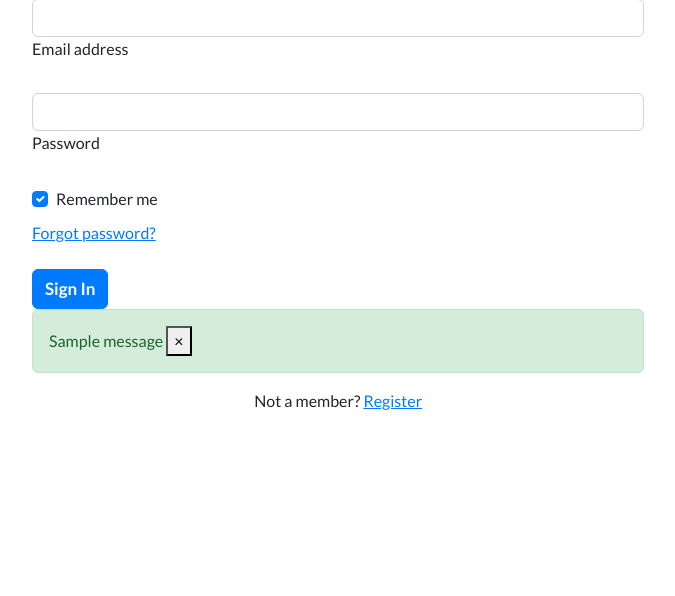
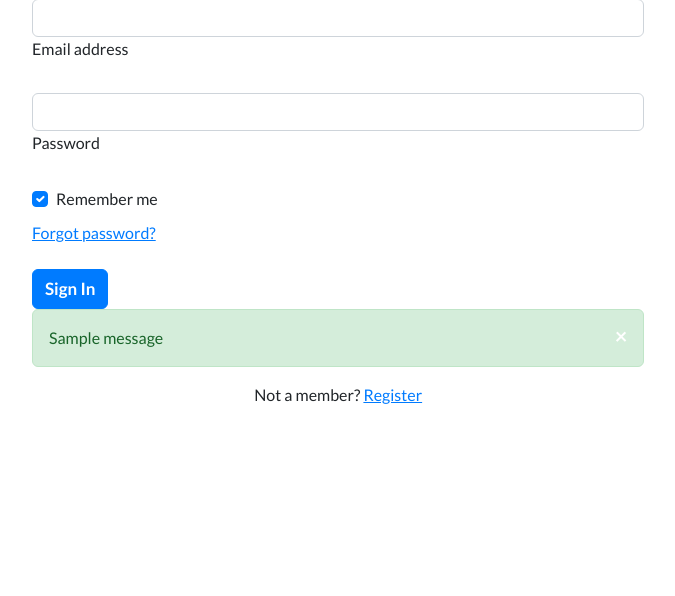
Before and after one commit to acx806/simplescrapeGitHubVersion, a Flask app: page /login in a window 1280 px wide. Shown: the part 373-969 px from the top of the page, without its empty margins (308-983 px from the left). Run offline with Flask 2, Linux system fonts and the light colour scheme; tables that the repository leaves empty hold one stand-in row (values such as "Sample post"); one stand-in notice (Sample message) is shown; some libraries are stand-ins or nearby versions.

Commit message:
message can be closed, function needs to be added in other classes

```diff
--- a/Frontend/Templates/Login.html
+++ b/Frontend/Templates/Login.html
@@ -10,6 +10,18 @@
           href="https://fonts.googleapis.com/css?family=Lato:300,400,700,300italic,400italic,700italic&amp;display=swap">
     <link rel="stylesheet" href="../static/css/Navbar-Right-Links-icons.css">
     <link rel="stylesheet" href="../static/css/untitled.css">
+    <style>
+
+        .closebtn {
+            margin-left: 15px;
+            color: white;
+            font-weight: bold;
+            float: right;
+            font-size: 22px;
+            line-height: 20px;
+            cursor: pointer;
+            transition: 0.3s;
+        }</style>
 </head>
 
 
@@ -46,6 +58,8 @@
         </div>
         <div class="right-block"><a href="ForgotPassword">Forgot password?</a></div>
     </div>
+
+
     <button type="submit" class="btn btn-primary ms-auto" data-dismiss="alert" role="button"
             style="--bs-primary: #9900ff;--bs-primary-rgb: 153,0,255;background: rgb(0,123,255);font-weight: bold;font-size: 17px;">
         Sign In
@@ -55,29 +69,21 @@
     messages %} {% for category, message in messages %} {% if category ==
     'error' %}
 
-        <div class="alert alert-danger alter-dismissable fade show" class="close" role="alert">
+        <div class="alert  alert-danger alter-dismissable fade show" class="close" role="alert">
 
             <p></p>
+            <span class="closebtn" onclick="this.parentElement.style.display='none';" aria-hidden="true">&times;</span>
             {{ message }}
-            <button type="button" class="close" data-dismiss="alert">
-                <span aria-hidden="true">&times;</span>
-            </button>
 
         </div>
+
     {% else %}
 
         <div class="alert alert-success alter-dismissable fade show" role="alert">
-        {{ message }}
-            <button type="button" class="close" data-dismiss="alert">
-                <span aria-hidden="true">&times;</span>
-            </button>
+            {{ message }}
 
+            <span class="closebtn" onclick="this.parentElement.style.display='none';" aria-hidden="true">&times;</span>
 
-
-            {# <button type="submit" class="btn btn-primary ms-auto" role="button" href="scrape"
-                style="--bs-primary: #9900ff;--bs-primary-rgb: 153,0,255;background: rgb(0,123,255);font-weight: bold;font-size: 17px;">
-            Sign In Backup
-        </button>#}
         </div>
     {% endif %} {% endfor %} {% endif %} {% endwith %}
     <div class="text-center">
```
